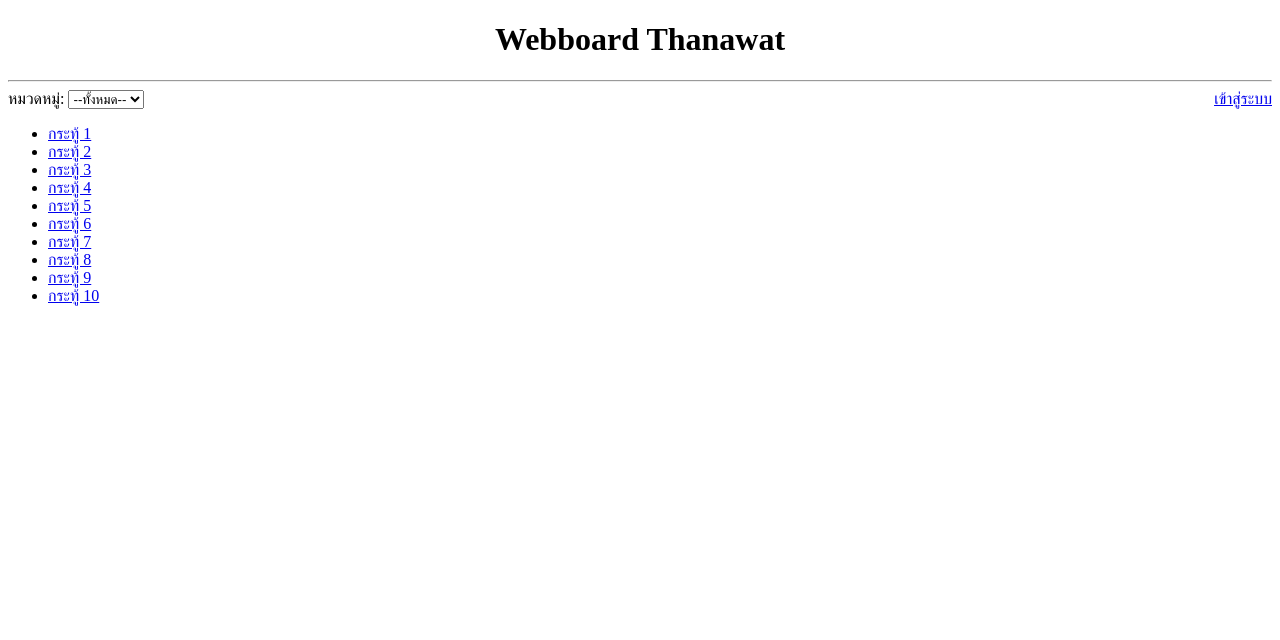
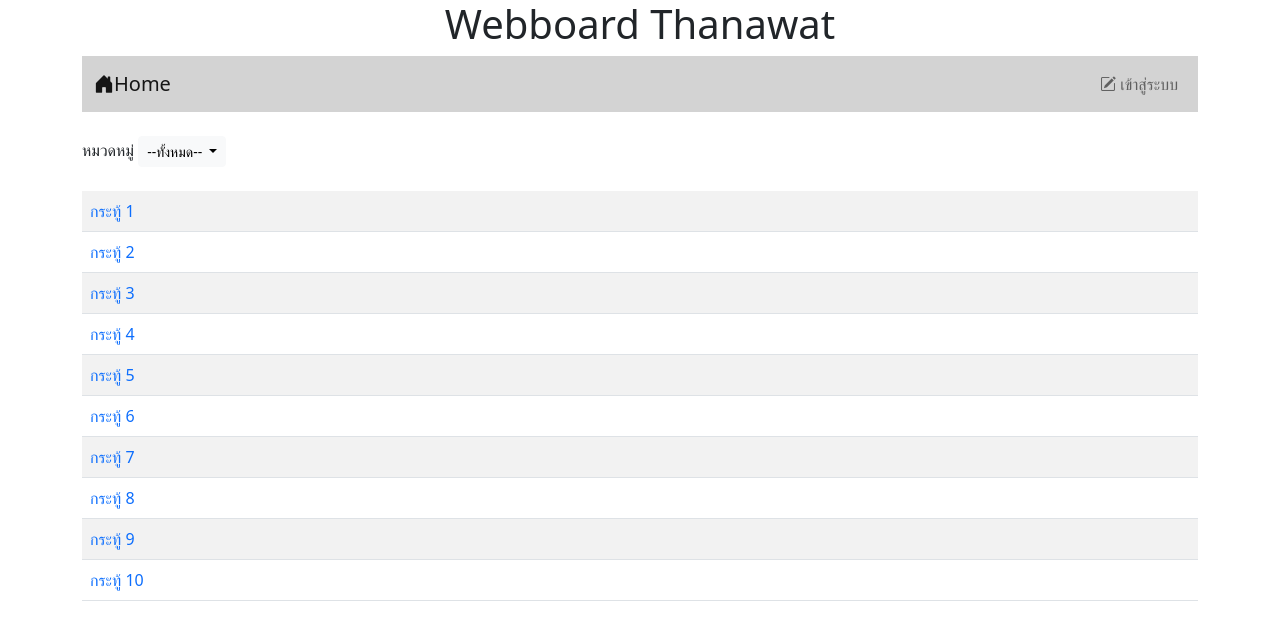
Before and after one commit to ThanawatBundasak/Webboard, a PHP site: page / in a window 1280 px wide. Shown: the top 640 px of the page. Run offline with PHP 8.4, Linux system fonts and the light colour scheme; some libraries are stand-ins or nearby versions.

Commit message:
19/10/65 edit change to bootstrap

```diff
--- a/index.php
+++ b/index.php
@@ -11,33 +11,51 @@
     <style type="text/css">
         .center{text-align: center;}
     </style>
+    <!-- CSS only -->
+    <link href="https://cdn.jsdelivr.net/npm/bootstrap@5.2.2/dist/css/bootstrap.min.css" rel="stylesheet" integrity="sha384-Zenh87qX5JnK2Jl0vWa8Ck2rdkQ2Bzep5IDxbcnCeuOxjzrPF/et3URy9Bv1WTRi" crossorigin="anonymous">
+    <!-- JavaScript Bundle with Popper -->
+    <script src="https://cdn.jsdelivr.net/npm/bootstrap@5.2.2/dist/js/bootstrap.bundle.min.js" integrity="sha384-OERcA2EqjJCMA+/3y+gxIOqMEjwtxJY7qPCqsdltbNJuaOe923+mo//f6V8Qbsw3" crossorigin="anonymous"></script>
+    <link rel="stylesheet" href="https://cdn.jsdelivr.net/npm/bootstrap-icons@1.9.1/font/bootstrap-icons.css">
 </head>
 <?php
     if(!isset($_SESSION['id'])){
 ?>
 <body>
-    <h1 class="center">Webboard Thanawat</h1><hr>
-    <form>
-        หมวดหมู่:
-        <select name="category">
-        <option value="all">--ทั้งหมด--</option>
-        <option value="general">เรื่องทั่วไป</option>
-        <option value="study">เรื่องเรียน</option>
-        </select>
-        <a href = "login.php" style="float: right;"><ins>เข้าสู่ระบบ</ins></a>
-    </form>
-    <ul>
+    <div class="container">
+    <h1 class="center">Webboard Thanawat</h1>
+    <?php include "nav.php"; ?>
+    <br>
+    <div class="d-flex">
+        <div>
+            <label>หมวดหมู่</label>
+            <span class="dropdown">
+                <button class="btn btn-light dropdown-toggle btn-sm" type="button" id="button2" data-bs-toggle="dropdown" aria-expanded="false">
+                    --ทั้งหมด--
+                </button>
+                <ul class="dropdown-menu" aria-labelledby="button2">
+                    <li><a href="#" class="dropdown-item">ทั้งหมด</a></li>
+                    <li><a href="#" class="dropdown-item">เรื่องทั่วไป</a></li>
+                    <li><a href="#" class="dropdown-item">เรื่องเรียน</a></li>
+                </ul>
+            </span>
+        </div>
+    </div>
+    <br>
+    <table class="table table-striped">
         <?php
             for($i = 1 ; $i <= 10 ; $i++)
-                echo "<li><a href = post.php?id=$i>กระทู้ $i</a></li>";
+                echo "<tr><td><a href = post.php?id=$i style=text-decoration:none>กระทู้ $i</a></td></tr>";
         ?>
-    </ul>
+    </table>
+    </diV>
 </body>
 <?php
     }else{
 ?>
 <body>
-    <h1 class="center">Webboard Thanawat</h1><hr>
+    <div class="container">
+    <h1 class="center">Webboard Thanawat</h1>
+    <?php include "nav.php"; ?>
     <form>
         หมวดหมู่:
         <select name="category">
@@ -63,6 +81,7 @@
             echo "</li>";}
         ?>
     </ul>
+    </div>
 </body>
 <?php
     }
--- /dev/null
+++ b/nav.php
@@ -0,0 +1,36 @@
+<?php
+    if(!isset($_SESSION['id'])){
+?>
+<nav class="navbar navbar-expand-lg navbar-light" style="background-color: #D3D3D3;">
+        <div class="container-fluid">
+            <a href="index.php" class="navbar-brand">
+                <i class="bi bi-house-door-fill"></i>Home
+            </a>
+            <ul class="navbar-nav">
+                <li class="nav-item">
+                    <a href="login.php" class="nav-link"><i class="bi bi-pencil-square"></i> เข้าสู่ระบบ</a>
+                </li>
+            </ul>
+        </div>
+</nav>
+<?php }else{ ?>
+    <nav class="navbar navbar-expand-lg navbar-light" style="background-color: #D3D3D3;">
+        <div class="container-fluid">
+            <a href="index.php" class="navbar-brand">
+                <i class="bi bi-house-door-fill"></i>Home
+            </a>
+            <ul class="navbar-nav">
+                <diV class="dropdown">
+                    <a class="btn btn-outline-secondary dropdown-toggle btn-sm" type="botton" id="botton1" data-bs-toggle="dropdown"
+                    aria-expanded="false"><i class="bi bi-person-lines-fill"></i> <?php echo $_SESSION ["username"] ?></a>
+                    <ul class="dropdown-menu" aria-labelledby="button1">
+                        <li><a href="logout.php" class="dropdown-item">
+                            <i class="bi bi-person-lines-fill"></i> ออกจากระบบ
+                            </a>
+                        </li>
+                    </ul>
+                </diV>
+            </ul>
+        </div>
+    </nav>
+<?php } ?>
```
